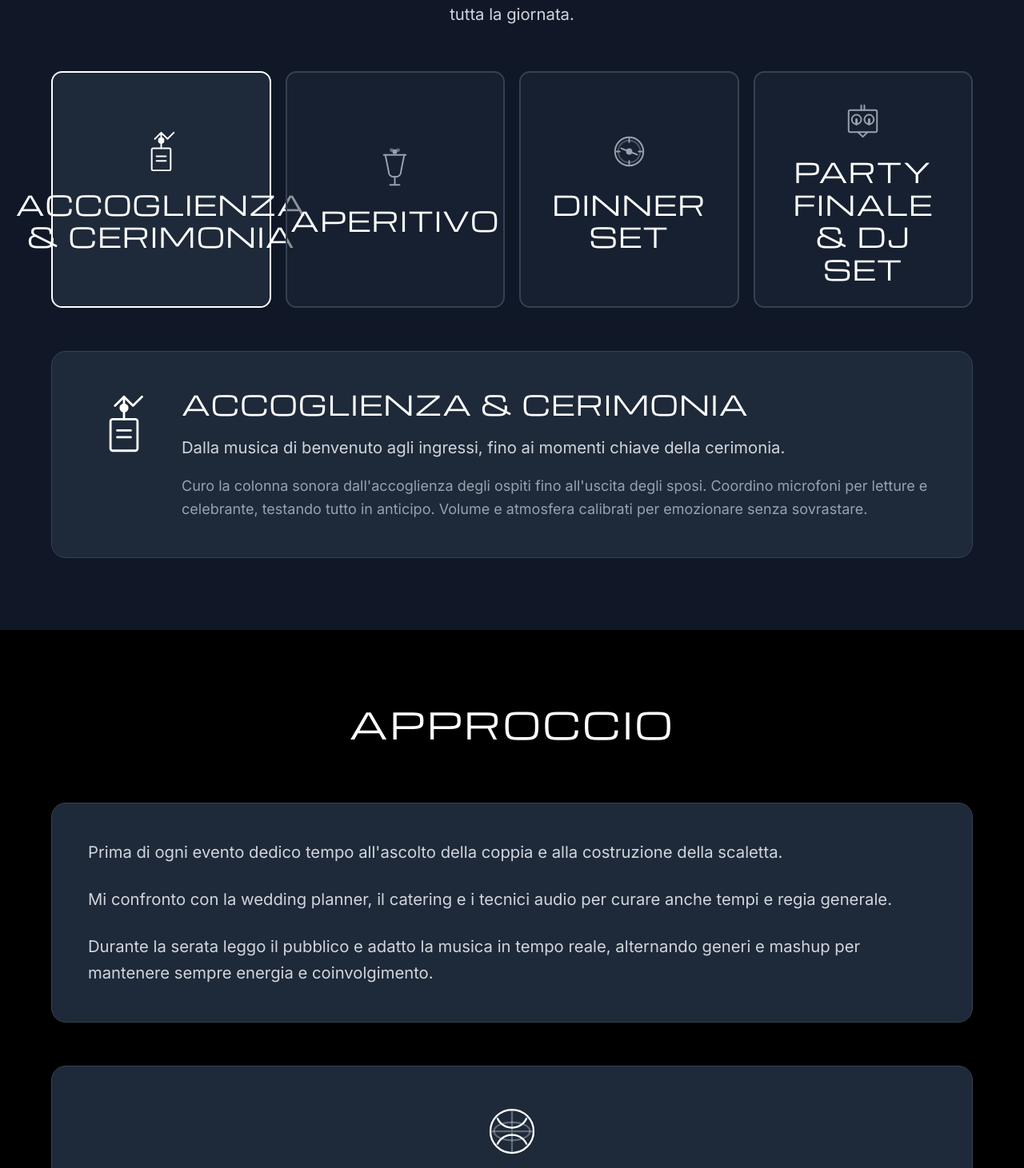
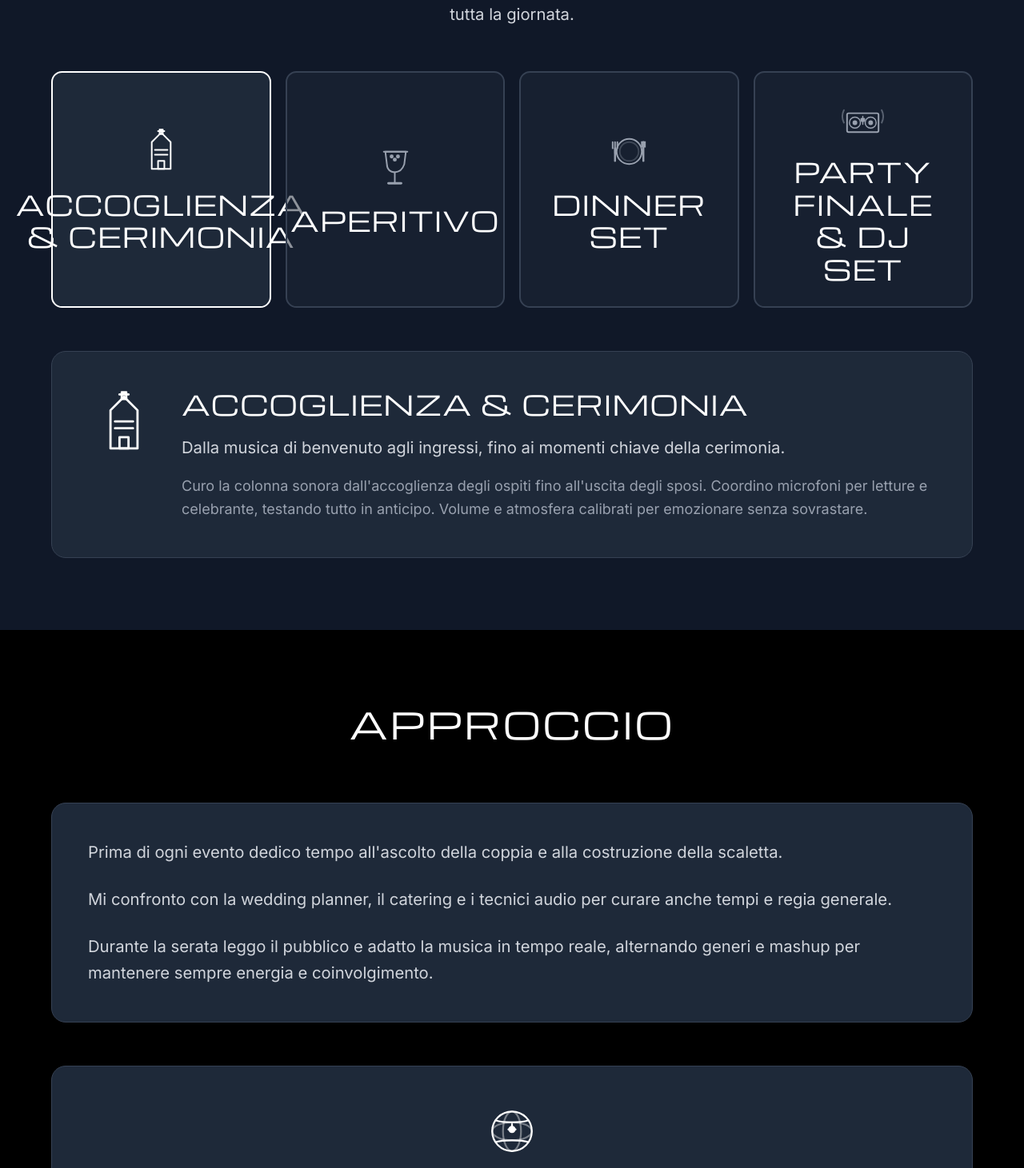
Before and after one commit to mommydjsalmani-cloud/mommy-marketing, a Next.js app: page /matrimoni in a window 1280 px wide. Shown: the part 1149-2610 px from the top of the page at 80% size. Built offline with nearby package versions, Linux system fonts and the light colour scheme.

Commit message:
Ridisegnate icone SVG più accurate e rappresentative per ogni fase

```diff
--- a/app/matrimoni/page.tsx
+++ b/app/matrimoni/page.tsx
@@ -12,10 +12,12 @@ export default function Matrimoni() {
       title: "Accoglienza & Cerimonia",
       icon: (
         <svg className="w-full h-full" viewBox="0 0 64 64" fill="none" stroke="currentColor" strokeWidth="2">
-          <path d="M32 8L40 16L48 8M32 8V28M24 16L32 8L40 16" strokeLinecap="round" strokeLinejoin="round"/>
-          <rect x="20" y="28" width="24" height="28" rx="2" strokeLinecap="round" strokeLinejoin="round"/>
-          <path d="M26 38H38M26 44H38" strokeLinecap="round"/>
-          <circle cx="32" cy="18" r="3" fill="currentColor"/>
+          {/* Chiesa con campanile */}
+          <path d="M32 8L44 20V54H20V20L32 8Z" strokeLinecap="round" strokeLinejoin="round"/>
+          <rect x="28" y="44" width="8" height="10" strokeLinecap="round" strokeLinejoin="round"/>
+          <path d="M24 30H40M24 36H40" strokeLinecap="round"/>
+          <rect x="30" y="4" width="4" height="6" strokeLinecap="round" strokeLinejoin="round"/>
+          <path d="M28 6H36" strokeLinecap="round"/>
         </svg>
       ),
       description: "Dalla musica di benvenuto agli ingressi, fino ai momenti chiave della cerimonia.",
@@ -26,12 +28,15 @@ export default function Matrimoni() {
       title: "Aperitivo",
       icon: (
         <svg className="w-full h-full" viewBox="0 0 64 64" fill="none" stroke="currentColor" strokeWidth="2">
-          <path d="M20 16L24 36C24 40 26 44 32 44C38 44 40 40 40 36L44 16" strokeLinecap="round" strokeLinejoin="round"/>
-          <path d="M32 44V54M26 54H38" strokeLinecap="round" strokeLinejoin="round"/>
-          <path d="M18 16H46" strokeLinecap="round"/>
-          <circle cx="32" cy="12" r="2" fill="currentColor"/>
-          <circle cx="28" cy="10" r="1.5" fill="currentColor" opacity="0.6"/>
-          <circle cx="36" cy="10" r="1.5" fill="currentColor" opacity="0.6"/>
+          {/* Calice champagne */}
+          <path d="M20 12L22 28C22 34 26 38 32 38C38 38 42 34 44 28L46 12Z" strokeLinecap="round" strokeLinejoin="round"/>
+          <line x1="32" y1="38" x2="32" y2="52" strokeLinecap="round"/>
+          <line x1="24" y1="52" x2="40" y2="52" strokeLinecap="round" strokeWidth="3"/>
+          <path d="M18 12H48" strokeLinecap="round"/>
+          {/* Bollicine */}
+          <circle cx="28" cy="18" r="1.5" fill="currentColor"/>
+          <circle cx="32" cy="22" r="1.5" fill="currentColor"/>
+          <circle cx="36" cy="18" r="1.5" fill="currentColor"/>
         </svg>
       ),
       description: "Musica lounge e soft che accompagna le conversazioni senza coprire le voci.",
@@ -42,11 +47,15 @@ export default function Matrimoni() {
       title: "Dinner Set",
       icon: (
         <svg className="w-full h-full" viewBox="0 0 64 64" fill="none" stroke="currentColor" strokeWidth="2">
-          <circle cx="32" cy="32" r="18" strokeLinecap="round" strokeLinejoin="round"/>
-          <circle cx="32" cy="32" r="14" strokeLinecap="round" strokeLinejoin="round" opacity="0.4"/>
-          <path d="M22 28L32 32L42 36" strokeLinecap="round"/>
-          <path d="M20 32H16M48 32H44M32 16V20M32 44V48" strokeLinecap="round"/>
-          <circle cx="32" cy="32" r="3" fill="currentColor"/>
+          {/* Piatto con posate */}
+          <circle cx="32" cy="32" r="16" strokeLinecap="round" strokeLinejoin="round"/>
+          <circle cx="32" cy="32" r="12" strokeLinecap="round" strokeLinejoin="round" opacity="0.3"/>
+          {/* Forchetta */}
+          <path d="M14 20V34M11 20V28M17 20V28" strokeLinecap="round"/>
+          <line x1="14" y1="28" x2="14" y2="44" strokeLinecap="round" strokeWidth="2.5"/>
+          {/* Coltello */}
+          <line x1="50" y1="20" x2="50" y2="44" strokeLinecap="round" strokeWidth="2.5"/>
+          <path d="M48 20L52 20L52 26L48 26Z" fill="currentColor"/>
         </svg>
       ),
       description: "Sottofondo musicale durante la cena, con cue precisi per momenti speciali.",
@@ -57,11 +66,19 @@ export default function Matrimoni() {
       title: "Party Finale & DJ Set",
       icon: (
         <svg className="w-full h-full" viewBox="0 0 64 64" fill="none" stroke="currentColor" strokeWidth="2">
-          <rect x="14" y="20" width="36" height="28" rx="2" strokeLinecap="round" strokeLinejoin="round"/>
-          <circle cx="24" cy="32" r="6" strokeLinecap="round" strokeLinejoin="round"/>
-          <circle cx="40" cy="32" r="6" strokeLinecap="round" strokeLinejoin="round"/>
-          <path d="M30 20V14M34 20V14M26 48L32 54L38 48" strokeLinecap="round" strokeLinejoin="round"/>
-          <path d="M24 32L24 38M40 32L40 38" strokeLinecap="round" strokeWidth="3"/>
+          {/* Console DJ */}
+          <rect x="12" y="24" width="40" height="24" rx="2" strokeLinecap="round" strokeLinejoin="round"/>
+          {/* Piatti */}
+          <circle cx="22" cy="36" r="7" strokeWidth="1.5"/>
+          <circle cx="42" cy="36" r="7" strokeWidth="1.5"/>
+          <circle cx="22" cy="36" r="2" fill="currentColor"/>
+          <circle cx="42" cy="36" r="2" fill="currentColor"/>
+          {/* Slider */}
+          <line x1="32" y1="28" x2="32" y2="38" strokeLinecap="round" strokeWidth="1.5"/>
+          <rect x="30" y="31" width="4" height="3" rx="0.5" fill="currentColor"/>
+          {/* Onde sonore */}
+          <path d="M8 36C8 36 6 32 6 28C6 24 8 20 8 20" strokeLinecap="round" opacity="0.5"/>
+          <path d="M56 36C56 36 58 32 58 28C58 24 56 20 56 20" strokeLinecap="round" opacity="0.5"/>
         </svg>
       ),
       description: "DJ set dinamico con lettura del pubblico in tempo reale e musica live.",
@@ -87,11 +104,12 @@ export default function Matrimoni() {
         <div className="container-custom text-center">
           <div className="w-16 h-16 md:w-20 md:h-20 mx-auto mb-4 md:mb-6 text-accent">
             <svg viewBox="0 0 64 64" fill="none" stroke="currentColor" strokeWidth="2">
-              <circle cx="32" cy="28" r="12" strokeLinecap="round" strokeLinejoin="round"/>
-              <path d="M32 40C32 40 20 46 20 52C20 56 25 58 32 58C39 58 44 56 44 52C44 46 32 40 32 40Z" strokeLinecap="round" strokeLinejoin="round"/>
-              <path d="M26 28L28 22L32 18L36 22L38 28" strokeLinecap="round" strokeLinejoin="round" fill="currentColor" opacity="0.2"/>
-              <circle cx="32" cy="12" r="6" strokeLinecap="round" strokeLinejoin="round"/>
-              <path d="M26 12L38 12" strokeLinecap="round"/>
+              {/* Fedi nuziali intrecciate */}
+              <circle cx="26" cy="32" r="12" strokeLinecap="round" strokeLinejoin="round" strokeWidth="2.5"/>
+              <circle cx="38" cy="32" r="12" strokeLinecap="round" strokeLinejoin="round" strokeWidth="2.5"/>
+              <path d="M26 20V24M38 20V24" strokeLinecap="round" strokeWidth="2"/>
+              <circle cx="26" cy="32" r="8" opacity="0.3" strokeLinecap="round" strokeLinejoin="round"/>
+              <circle cx="38" cy="32" r="8" opacity="0.3" strokeLinecap="round" strokeLinejoin="round"/>
             </svg>
           </div>
           <h1 className="mb-4 md:mb-6 text-white font-display px-4">DJ per Matrimoni</h1>
@@ -181,11 +199,17 @@ export default function Matrimoni() {
             <div className="text-center mb-4 md:mb-6">
               <div className="w-12 h-12 md:w-16 md:h-16 mx-auto mb-3 md:mb-4 text-accent">
                 <svg viewBox="0 0 64 64" fill="none" stroke="currentColor" strokeWidth="2">
-                  <circle cx="32" cy="32" r="24" strokeLinecap="round" strokeLinejoin="round"/>
-                  <path d="M32 8V56M8 32H56" strokeLinecap="round" strokeLinejoin="round" opacity="0.3"/>
-                  <path d="M16 18C16 18 20 28 32 28C44 28 48 18 48 18" strokeLinecap="round" strokeLinejoin="round"/>
-                  <path d="M16 46C16 46 20 36 32 36C44 36 48 46 48 46" strokeLinecap="round" strokeLinejoin="round"/>
-                  <ellipse cx="32" cy="32" rx="20" ry="10" strokeLinecap="round" strokeLinejoin="round" opacity="0.3"/>
+                  {/* Globo terrestre */}
+                  <circle cx="32" cy="32" r="22" strokeWidth="2"/>
+                  {/* Meridiani */}
+                  <ellipse cx="32" cy="32" rx="10" ry="22" opacity="0.4"/>
+                  <ellipse cx="32" cy="32" rx="22" ry="10" opacity="0.4"/>
+                  {/* Paralleli */}
+                  <path d="M14 20C14 20 20 22 32 22C44 22 50 20 50 20" strokeLinecap="round"/>
+                  <path d="M14 44C14 44 20 42 32 42C44 42 50 44 50 44" strokeLinecap="round"/>
+                  {/* Pin location */}
+                  <path d="M32 24L32 28M28 30L32 28L36 30" strokeLinecap="round" strokeLinejoin="round" strokeWidth="2"/>
+                  <circle cx="32" cy="30" r="3" fill="currentColor"/>
                 </svg>
               </div>
               <h3 className="font-display text-xl md:text-2xl text-white mb-3 md:mb-4 px-4">Destination Wedding</h3>
@@ -212,11 +236,15 @@ export default function Matrimoni() {
             <div className="text-center mb-4 md:mb-6">
               <div className="w-12 h-12 md:w-16 md:h-16 mx-auto mb-3 md:mb-4 text-accent">
                 <svg viewBox="0 0 64 64" fill="none" stroke="currentColor" strokeWidth="2">
-                  <path d="M20 14L20 50C20 52 22 54 24 54L32 50L40 54C42 54 44 52 44 50V14" strokeLinecap="round" strokeLinejoin="round"/>
-                  <circle cx="32" cy="26" r="8" strokeLinecap="round" strokeLinejoin="round"/>
-                  <path d="M28 26V30M36 26V30M32 22V26" strokeLinecap="round" strokeWidth="3"/>
-                  <path d="M24 38H40M26 44H38" strokeLinecap="round" opacity="0.5"/>
-                  <rect x="18" y="10" width="28" height="6" rx="1" strokeLinecap="round" strokeLinejoin="round"/>
+                  {/* Smartphone */}
+                  <rect x="18" y="8" width="28" height="48" rx="3" strokeWidth="2"/>
+                  <circle cx="32" cy="52" r="2" fill="currentColor"/>
+                  {/* Note musicali */}
+                  <circle cx="26" cy="24" r="3" strokeWidth="1.5"/>
+                  <circle cx="38" cy="28" r="3" strokeWidth="1.5"/>
+                  <path d="M29 24V16L41 14V28" strokeWidth="1.5" strokeLinecap="round"/>
+                  {/* Onde audio */}
+                  <path d="M24 36H40M22 40H42M26 44H38" strokeLinecap="round" opacity="0.4"/>
                 </svg>
               </div>
               <h2 className="font-display text-xl md:text-2xl text-white mb-4 md:mb-6 px-4">App "Richiedi un Brano"</h2>
```
